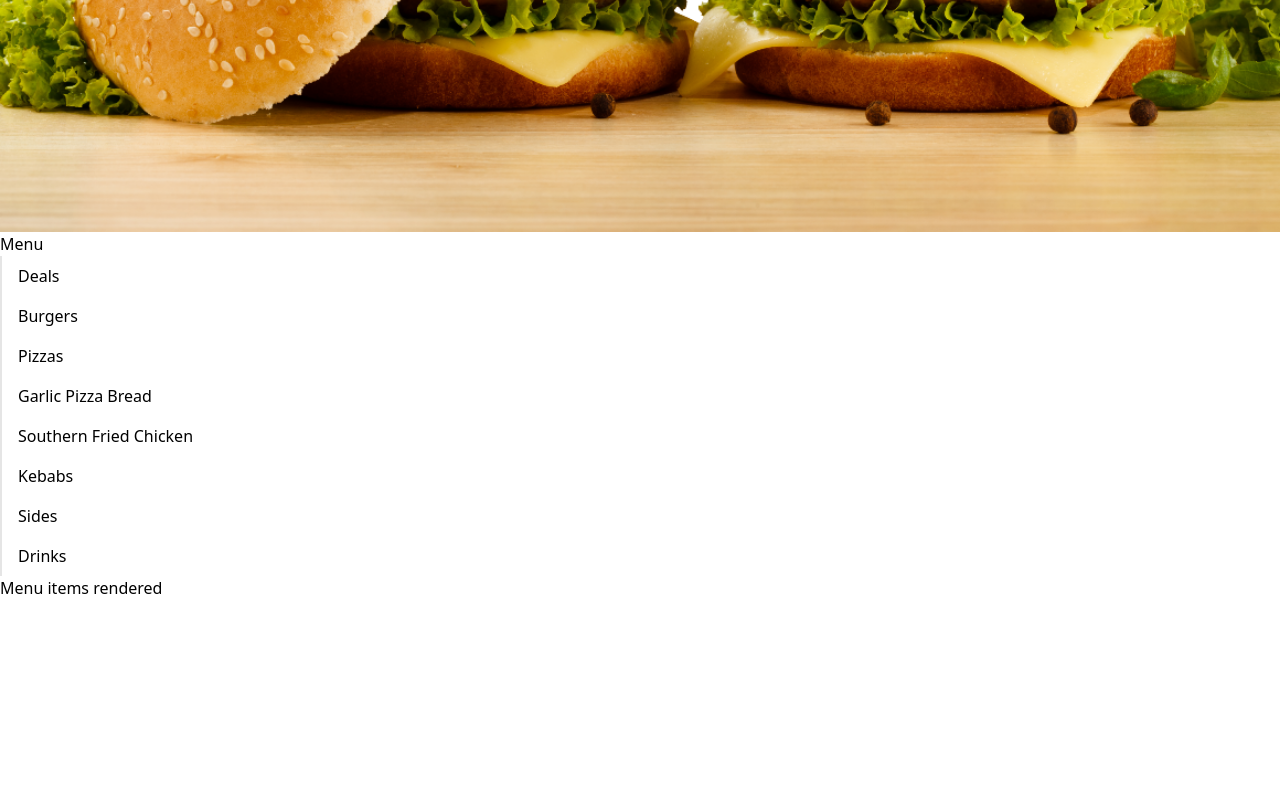
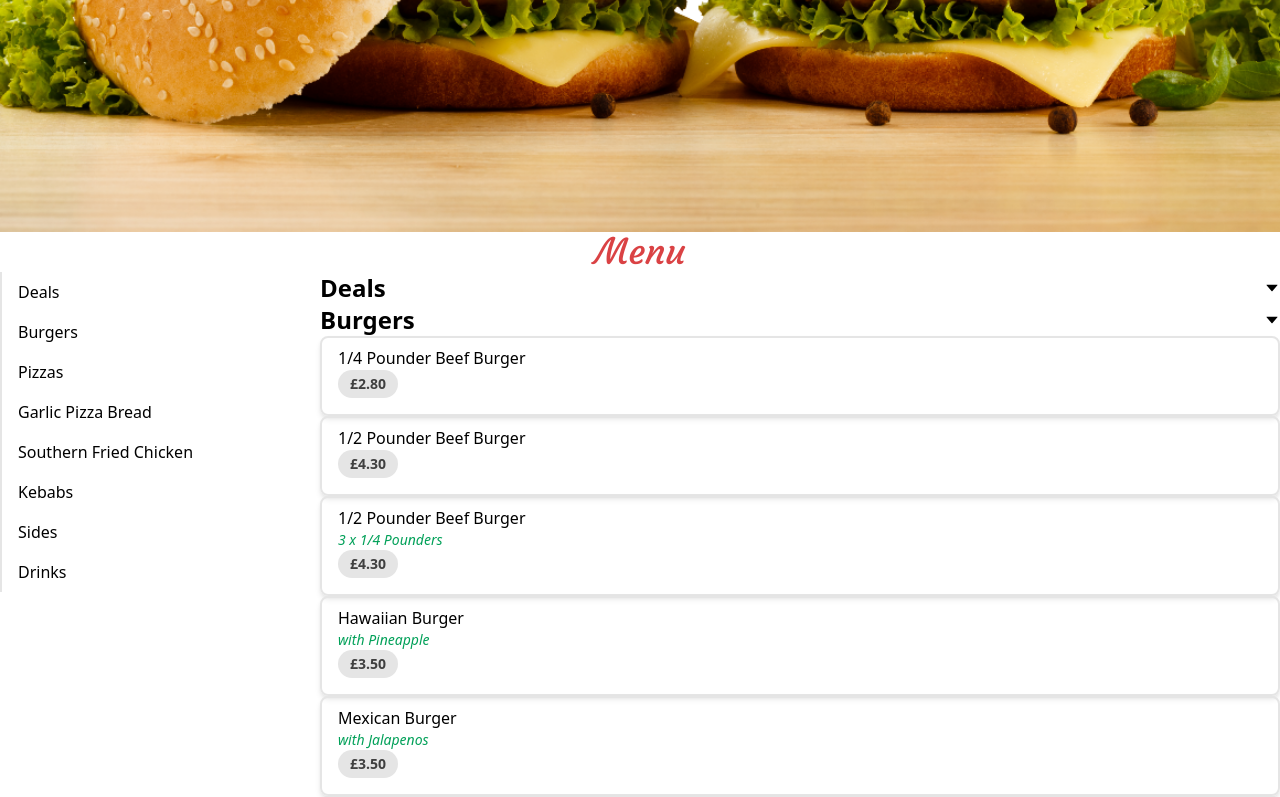
Before and after one commit to louannl/unitakeaway, a React (Create React App) app: page / in a window 1280 px wide. Shown: the part 547-1344 px from the top of the page. Before the commit the page ends 1179 px from the top, so only its background shows below. Built offline with nearby package versions, Linux system fonts and the light colour scheme.

Commit message:
added menu template

```diff
--- a/package.json
+++ b/package.json
@@ -9,6 +9,7 @@
     "@testing-library/user-event": "^12.8.3",
     "react": "^17.0.2",
     "react-dom": "^17.0.2",
+    "react-icons": "^4.2.0",
     "react-scripts": "4.0.3",
     "react-scroll": "^1.8.2",
     "web-vitals": "^1.1.2"
--- /dev/null
+++ b/src/components/UI/headers.js
@@ -0,0 +1,16 @@
+import tw from '../../helpers/tailwind';
+
+export const Header = (props) => {
+  return (
+    <h1
+      className={tw(
+        'font-Courgette',
+        'text-4xl',
+        'text-center',
+        props.className
+      )}
+    >
+      {props.children}
+    </h1>
+  );
+};
--- a/src/pages/Home/Home.js
+++ b/src/pages/Home/Home.js
@@ -1,5 +1,6 @@
 import React from 'react';
 import { Content } from '../../components/UI/Content';
+import { Header } from '../../components/UI/headers';
 import tw from '../../helpers/tailwind';
 import burger from '../../images/burger.png';
 
@@ -7,10 +8,10 @@ const Home = () => {
   return (
     <React.Fragment>
       <Content className="text-center">
-        <h1 className={tw('text-uni-green', 'text-4xl', 'font-Courgette')}>
+        <Header className="text-uni-green">
           We are a family run business who take pride in serving you the best
           quality food.
-        </h1>
+        </Header>
         <p className={tw('text-xl', 'font-Courgette')}>
           With a range of foods including pizzas, burgers, kebabs and southern
           fried chicken, you're sure to find something to satisfy your appetite
--- a/src/pages/Menu/Menu.js
+++ b/src/pages/Menu/Menu.js
@@ -1,13 +1,17 @@
 import { Content } from '../../components/UI/Content';
-import MenuList from './MenuList';
+import MenuNav from './MenuNav';
+import MenuItems from './MenuItems';
+import { Header } from '../../components/UI/headers';
 // import tw from '../../helpers/tailwind';
 
 const Menu = () => {
   return (
     <Content>
-      <div>Menu</div>
-      <MenuList />
-      <div>Menu items rendered</div>
+      <Header className="text-uni-red">Menu</Header>
+      <div className="flex">
+        <MenuNav />
+        <MenuItems />
+      </div>
     </Content>
   );
 };
--- /dev/null
+++ b/src/pages/Menu/MenuItems.js
@@ -0,0 +1,65 @@
+import React from 'react';
+import { AiFillCaretDown } from 'react-icons/ai';
+import tw from '../../helpers/tailwind';
+import { menuItems } from '../../uniMenuItems';
+
+const MenuItemHeader = (props) => {
+  return (
+    <div className="flex items-center justify-between">
+      <h1 className="text-2xl font-bold">{props.children}</h1>
+      <AiFillCaretDown />
+    </div>
+  );
+};
+
+const MenuItemList = (props) => {
+  return (
+    <div className={tw('border-2', 'rounded-lg', 'shadow-md', 'px-4 py-2')}>
+      <h2 className="">{props.name}</h2>
+      <p className="text-uni-green italic text-sm">{props.description}</p>
+      <span
+        className={tw(
+          'inline-block',
+          'bg-gray-200',
+          'rounded-full',
+          'px-3 py-1',
+          'text-sm',
+          'font-semibold',
+          'text-gray-700',
+          'mr-2 mb-2'
+        )}
+      >
+        £{props.price}
+      </span>
+    </div>
+  );
+};
+
+const MenuItems = () => {
+  let menu = [];
+  for (const [key, value] of Object.entries(menuItems)) {
+    let items = [];
+    if (value.items) {
+      items = value.items.map((item) => {
+        return (
+          <MenuItemList
+            name={item.name}
+            description={item.description}
+            price={item.price}
+          />
+        );
+      });
+    }
+
+    menu.push(
+      <React.Fragment>
+        <MenuItemHeader>{value.label}</MenuItemHeader>
+        {items}
+      </React.Fragment>
+    );
+  }
+
+  return <div className="w-full">{menu}</div>;
+};
+
+export default MenuItems;
--- a/src/pages/Menu/MenuList.js
+++ b/src/pages/Menu/MenuNav.js
@@ -1,9 +1,8 @@
 import { menuItems } from '../../uniMenuItems';
 import tw from '../../helpers/tailwind';
 
-const MenuList = () => {
-  const listItemNames = Object.keys(menuItems);
-  const listItems = listItemNames.map((name) => {
+const MenuNav = () => {
+  const listItems = Object.keys(menuItems).map((name) => {
     return (
       <li
         className={tw(
@@ -15,16 +14,16 @@ const MenuList = () => {
           'hover:font-black'
         )}
       >
-        {name}
+        {menuItems[name].label}
       </li>
     );
   });
 
   return (
-    <div>
+    <div className="w-1/3">
       <ul>{listItems}</ul>
     </div>
   );
 };
 
-export default MenuList;
+export default MenuNav;
--- a/src/uniMenuItems.js
+++ b/src/uniMenuItems.js
@@ -1,5 +1,6 @@
 export const menuItems = {
-  Deals: {
+  deals: {
+    label: 'Deals',
     'Burger Deals': [
       {
         name: '1/4 Pounder Burger Meal',
@@ -62,7 +63,10 @@ export const menuItems = {
       },
     ],
   },
-  Burgers: {
+  burgers: {
+    label: 'Burgers',
+    description:
+      'Served in a lightly toasted bun with your choice of salad and sauce.',
     items: [
       { name: '1/4 Pounder Beef Burger', price: '2.80' },
       { name: '1/2 Pounder Beef Burger', price: '4.30' },
@@ -108,7 +112,10 @@ export const menuItems = {
       { name: 'Hash Brown', price: '0.60' },
     ],
   },
-  Pizzas: {
+  pizzas: {
+    label: 'Pizzas',
+    description:
+      'Our pizzas are freshly baked while you wait. We use only the finest Italian ingredients, our specially prepared sauce and mozzarella cheese.',
     items: [
       {
         name: 'Margherita',
@@ -247,11 +254,13 @@ export const menuItems = {
       ],
     },
   },
-  'Garlic Pizza Bread': {
+  garlicPizzaBread: {
+    label: 'Garlic Pizza Bread',
     items: [],
     extras: [],
   },
-  'Southern Fried Chicken': {
+  southernFriedChicken: {
+    label: 'Southern Fried Chicken',
     items: [
       { name: '5 Piece Chicken Wings', price: '2.50' },
       { name: '10 Piece Chicken Wings', price: '5.00' },
@@ -260,15 +269,18 @@ export const menuItems = {
     ],
     extras: [],
   },
-  Kebabs: {
+  kebabs: {
+    label: 'Kebabs',
     items: [],
     extras: [],
   },
-  Sides: {
+  sides: {
+    label: 'Sides',
     items: [],
     extras: [],
   },
-  Drinks: {
+  drinks: {
+    label: 'Drinks',
     items: [],
     extras: [],
   },
```
Also changed, not shown: 1 other file (tests, documents, lock files or other folders).
